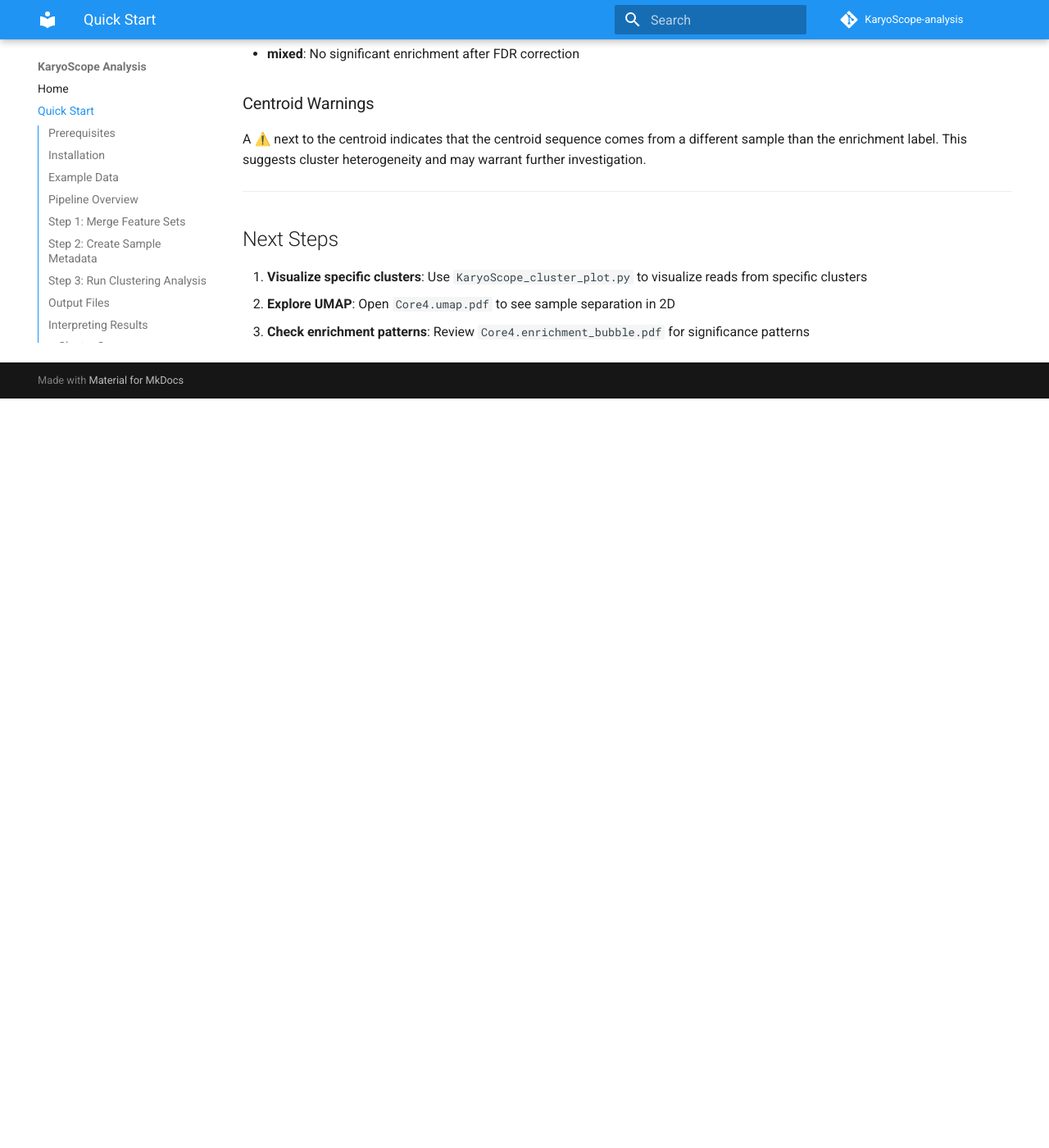
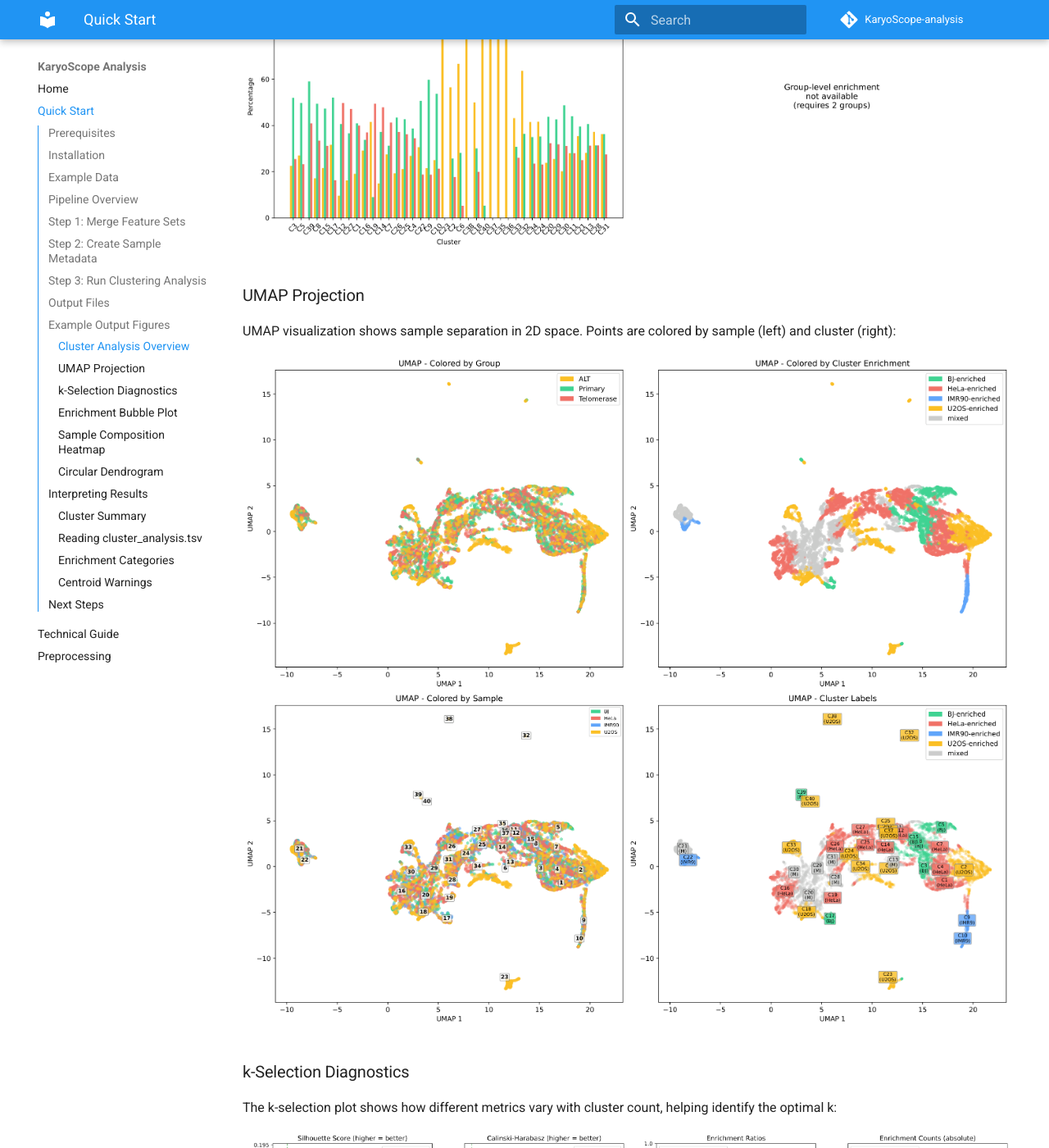
Before and after one commit to barthel-lab/KaryoScope-analysis, an MkDocs documentation site: the page built from docs/Quick_Start.md, in a window 1280 px wide and 1400 px high, scrolled down 4510 px. Shown: the whole window at 82% size. Built offline with MkDocs 1.6.1 and Material for MkDocs 9.7.7, drawn with Linux system fonts in a browser that asks for light colours; comment, search, counter and statistics services are not loaded; before the commit the page ends 4996 px from its top, so only the background shows below that; some of the changed text lies outside the part shown.

Commit message:
Add output figures to Quick Start guide

```diff
--- a/docs/Quick_Start.md
+++ b/docs/Quick_Start.md
@@ -140,6 +140,46 @@
 
 ---
 
+## Example Output Figures
+
+### Cluster Analysis Overview
+
+The main cluster analysis figure shows the dendrogram (left) and sample composition per cluster (right):
+
+![Cluster Analysis](images/Core4.cluster_analysis.png)
+
+### UMAP Projection
+
+UMAP visualization shows sample separation in 2D space. Points are colored by sample (left) and cluster (right):
+
+![UMAP](images/Core4.umap.png)
+
+### k-Selection Diagnostics
+
+The k-selection plot shows how different metrics vary with cluster count, helping identify the optimal k:
+
+![k-Selection](images/Core4.k_selection.png)
+
+### Enrichment Bubble Plot
+
+Bubble size indicates cluster size, color indicates enrichment direction, and position shows statistical significance:
+
+![Enrichment Bubble](images/Core4.enrichment_bubble.png)
+
+### Sample Composition Heatmap
+
+Heatmap showing the percentage of each sample within each cluster:
+
+![Sample Percentage](images/Core4.sample_percentage.png)
+
+### Circular Dendrogram
+
+Circular dendrogram with sample annotations around the perimeter:
+
+![Circular Dendrogram](images/Core4.circular_dendrogram.png)
+
+---
+
 ## Interpreting Results
 
 ### Cluster Summary
@@ -186,5 +226,5 @@
 ## Next Steps
 
 1. **Visualize specific clusters**: Use `KaryoScope_cluster_plot.py` to visualize reads from specific clusters
-2. **Explore UMAP**: Open `Core4.umap.pdf` to see sample separation in 2D
-3. **Check enrichment patterns**: Review `Core4.enrichment_bubble.pdf` for significance patterns
+2. **Explore the figures**: Review the output PDFs for detailed visualization
+3. **Check enrichment patterns**: Look for sample-specific structural patterns in the enrichment results
```
Also changed, not shown: docs/images/Core4.circular_dendrogram.png (added), docs/images/Core4.cluster_analysis.png (added), docs/images/Core4.enrichment_bubble.png (added), docs/images/Core4.k_selection.png (added), docs/images/Core4.sample_percentage.png (added), docs/images/Core4.umap.png (added).
